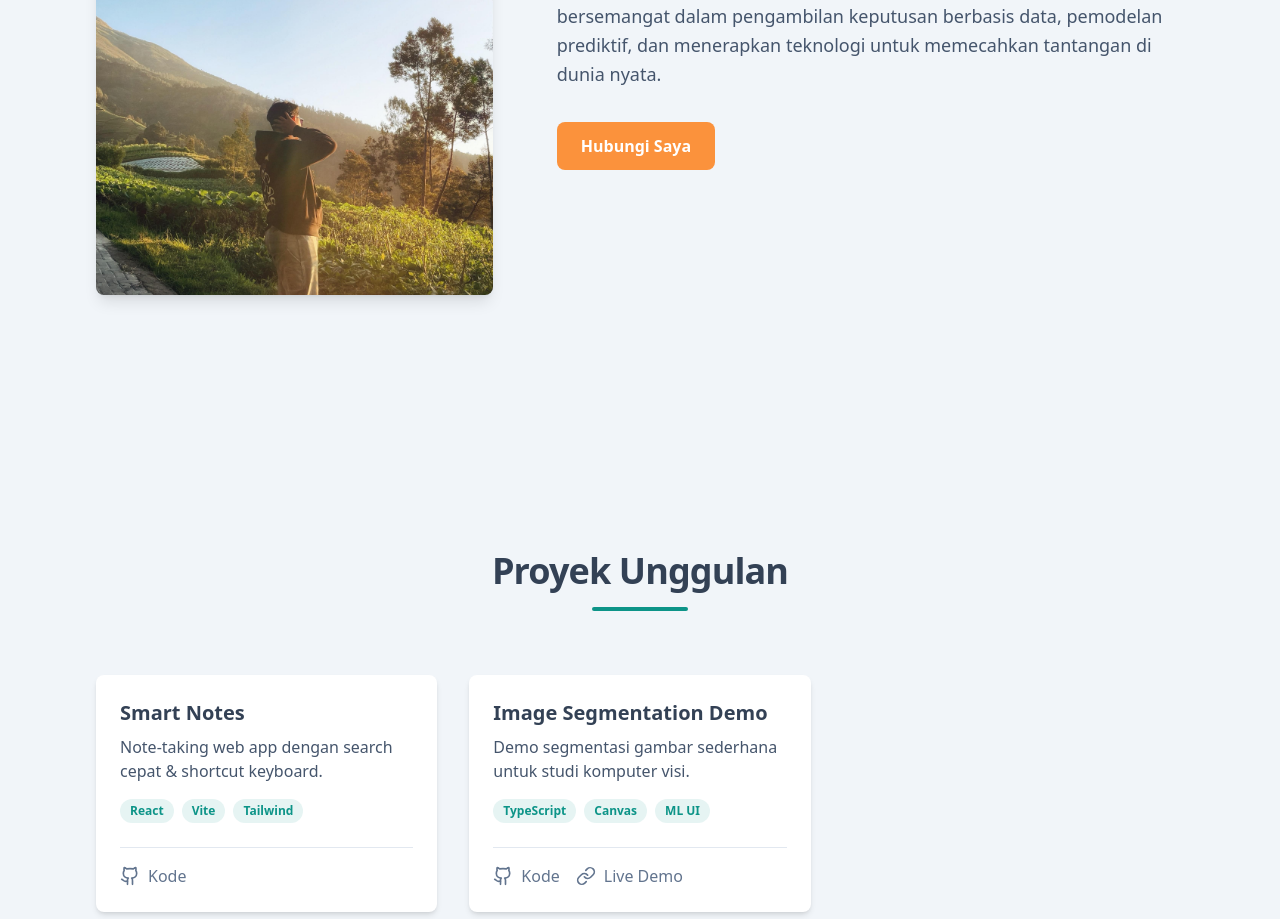
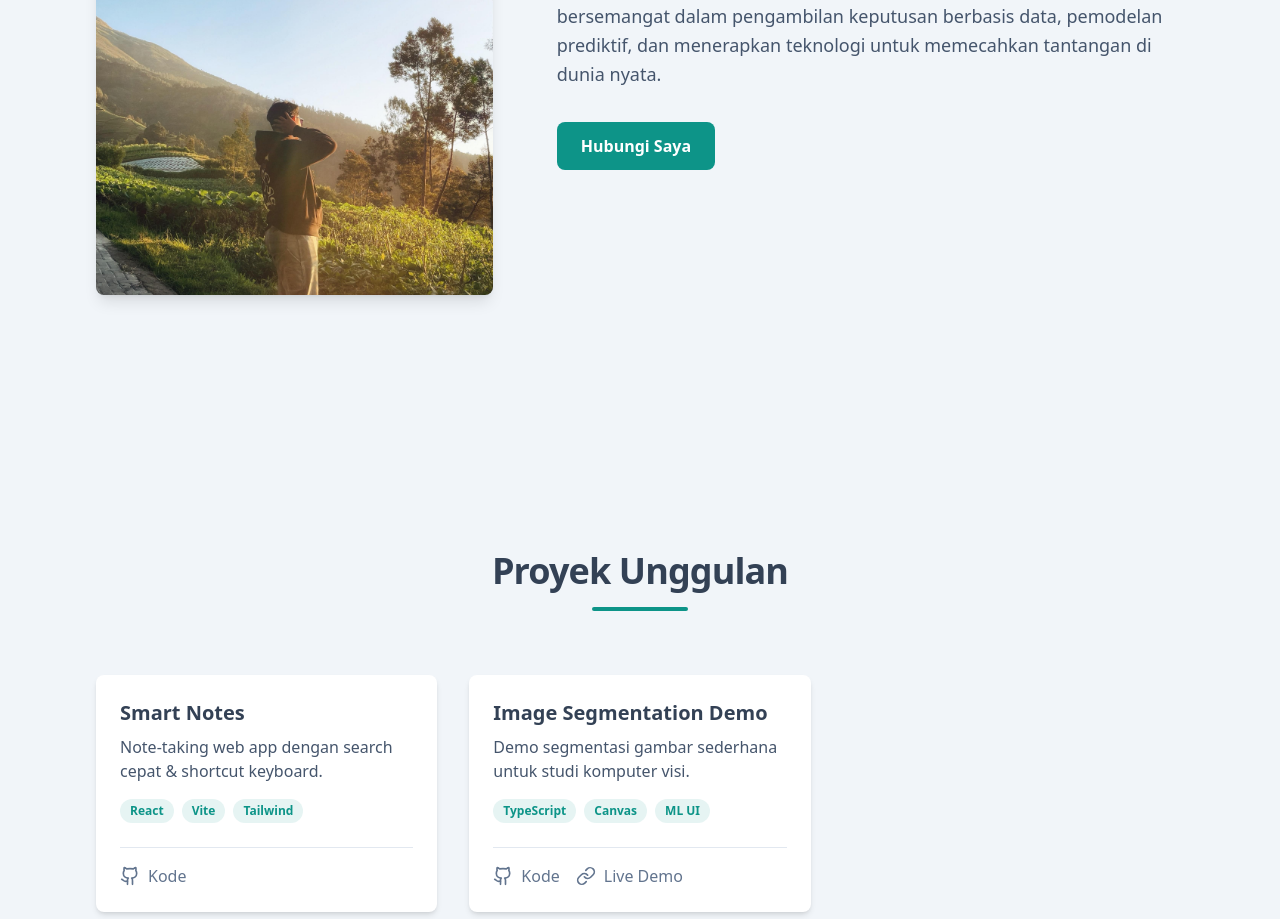
Before and after one commit to rizkytama28/lightport, a React (Vite) app: page / in a window 1280 px wide. Shown: the part 1286-2205 px from the top of the page. Built offline with nearby package versions, Linux system fonts and the light colour scheme; no server answers.

Commit message:
Update About.tsx

```diff
--- a/src/components/About.tsx
+++ b/src/components/About.tsx
@@ -44,7 +44,7 @@ export default function About() {
             <div className="mt-8">
               <a
                 href="#contact"
-                className="inline-block rounded-lg px-6 py-3 font-semibold text-white transition-all duration-300 bg-[#fb923c] hover:bg-[#fb923c]/90 hover:scale-105"
+                className="inline-block rounded-lg px-6 py-3 font-semibold text-white transition-all duration-300 bg-[#0d9488] hover:bg-[#fb923c]/90 hover:scale-105"
               >
                 Hubungi Saya
               </a>
```
